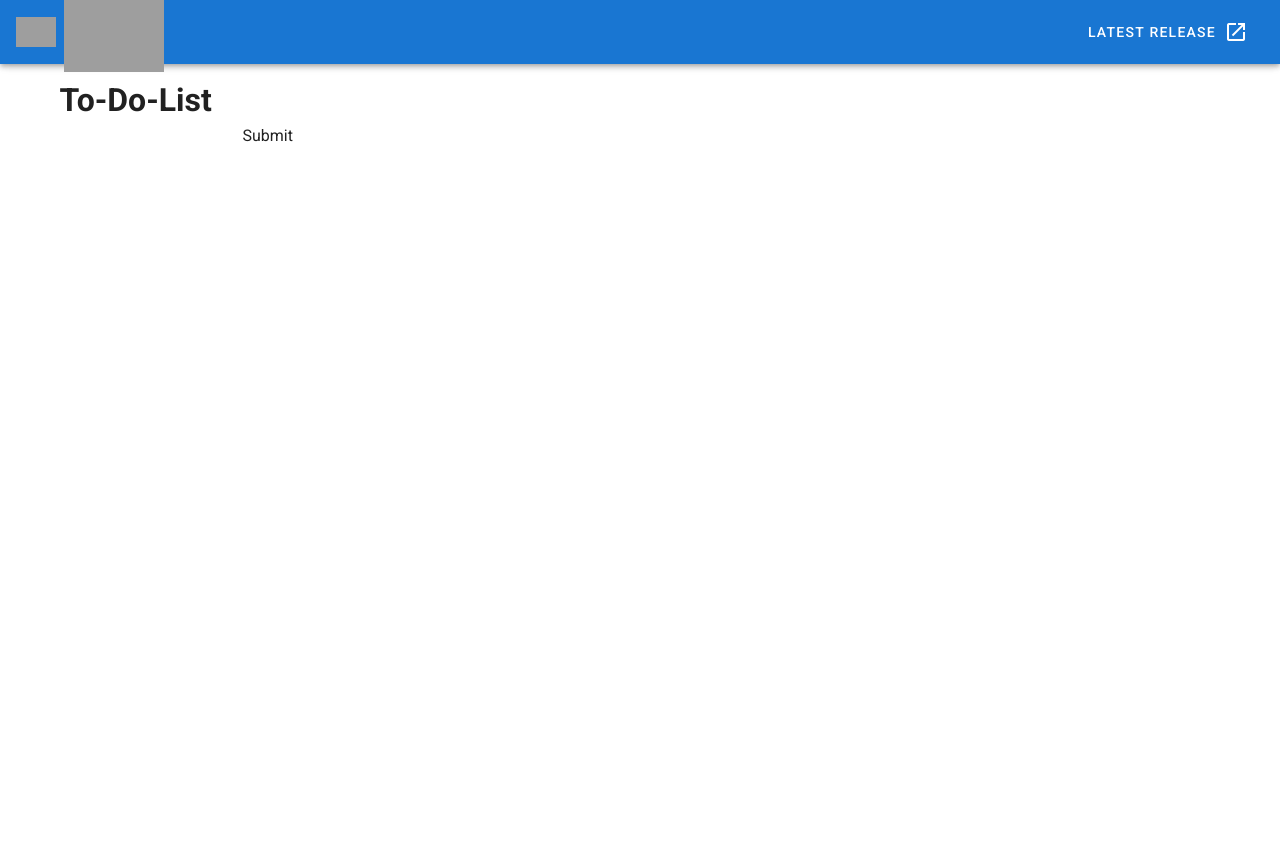
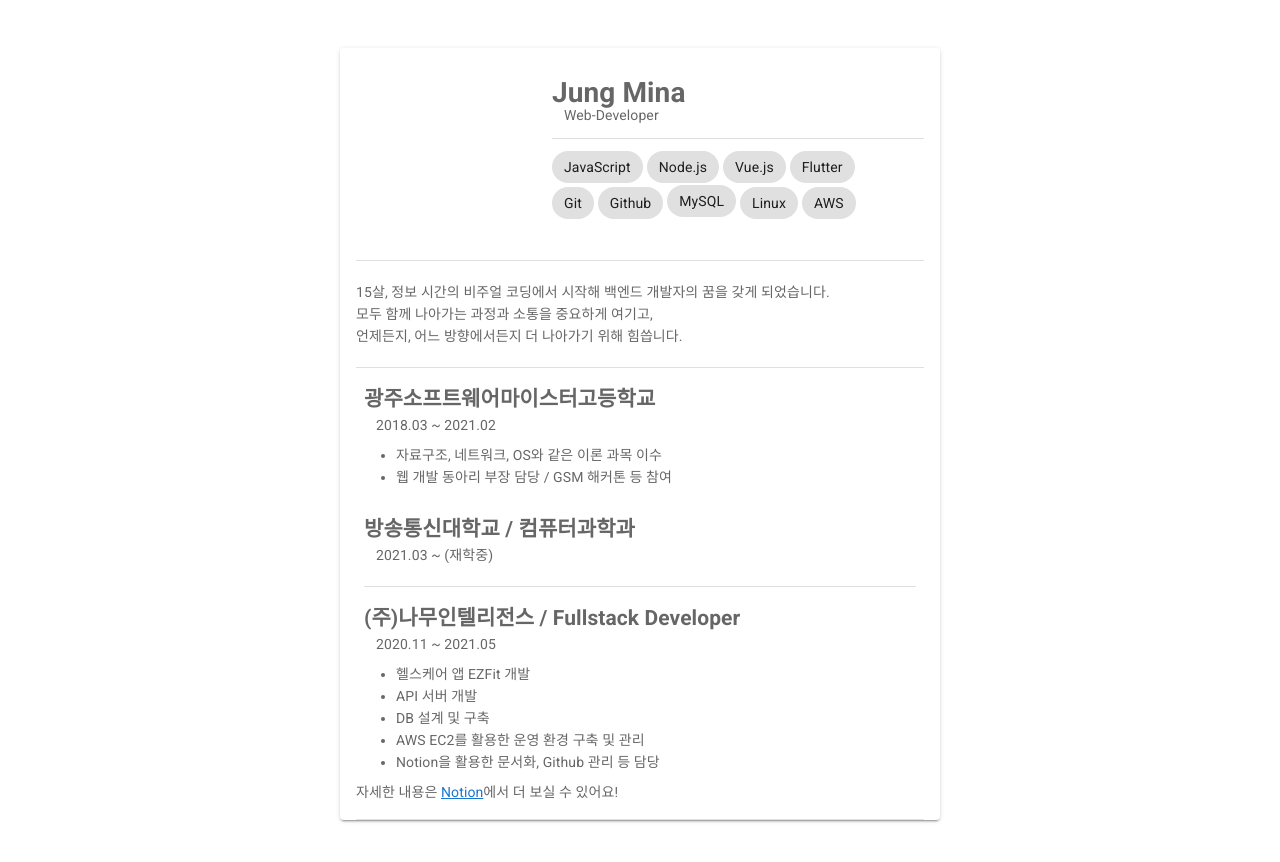
Before and after one commit to octavesop/s3-introduce, a Vue app in the folder todortk/: page / in a window 1280 px wide. Shown: the top 862 px of the page. Before the commit the page ends 800 px from the top, so only its background shows below. Built offline with nearby package versions, Linux system fonts and the light colour scheme; grey boxes are pictures that could not be loaded.

Commit message:
자기소개 표 완성!

```diff
--- a/todortk/src/App.vue
+++ b/todortk/src/App.vue
@@ -1,41 +1,5 @@
 <template>
   <v-app>
-    <v-app-bar
-      app
-      color="primary"
-      dark
-    >
-      <div class="d-flex align-center">
-        <v-img
-          alt="Vuetify Logo"
-          class="shrink mr-2"
-          contain
-          src="https://cdn.vuetifyjs.com/images/logos/vuetify-logo-dark.png"
-          transition="scale-transition"
-          width="40"
-        />
-
-        <v-img
-          alt="Vuetify Name"
-          class="shrink mt-1 hidden-sm-and-down"
-          contain
-          min-width="100"
-          src="https://cdn.vuetifyjs.com/images/logos/vuetify-name-dark.png"
-          width="100"
-        />
-      </div>
-
-      <v-spacer></v-spacer>
-
-      <v-btn
-        href="https://github.com/vuetifyjs/vuetify/releases/latest"
-        target="_blank"
-        text
-      >
-        <span class="mr-2">Latest Release</span>
-        <v-icon>mdi-open-in-new</v-icon>
-      </v-btn>
-    </v-app-bar>
 
     <v-main>
       <HelloWorld/>
--- a/todortk/src/components/HelloWorld.vue
+++ b/todortk/src/components/HelloWorld.vue
@@ -1,24 +1,88 @@
-<template>
-  <v-container>
-    <h1>To-Do-List</h1>
-    <input type="text" @change=handleFileUpload>
-    <input type="submit">
-  </v-container>
+
+    <template>
+  <v-card
+    :loading="loading"
+    class="mx-auto my-12"
+    max-width="600"
+  >
+    <template slot="progress">
+      <v-progress-linear
+        color="deep-purple"
+        height="10"
+        indeterminate
+      ></v-progress-linear>
+    </template>
+
+    <v-card-text>
+      <v-row
+        align="center"
+        class="mb-3"
+      >
+        <v-img
+          src="@/assets/profile.png"
+          class="ma-2"
+          max-height="180"
+          max-width="180"
+        />
+
+          <v-col>
+            <h1>Jung Mina</h1>
+            <span class=ma-3>Web-Developer</span>
+            <v-divider class="mt-3 mb-3"/>
+            <div>
+              <v-chip class=mr-1>JavaScript</v-chip>
+              <v-chip class=mr-1>Node.js</v-chip>
+              <v-chip class=mr-1>Vue.js</v-chip>
+              <v-chip class=mr-1>Flutter</v-chip>
+
+              <br>
+              <v-chip class="mr-1 mt-1">Git</v-chip>
+              <v-chip class="mr-1 mt-1">Github</v-chip>
+              <v-chip class=mr-1>MySQL</v-chip>
+              <v-chip class="mr-1 mt-1">Linux</v-chip>
+              <v-chip class="mr-1 mt-1">AWS</v-chip>
+            </div>
+          </v-col>
+      </v-row>
+      <v-divider class="mb-5"/>
+      <div>
+        15살, 정보 시간의 비주얼 코딩에서 시작해 백엔드 개발자의 꿈을 갖게 되었습니다.<br>
+        모두 함께 나아가는 과정과 소통을 중요하게 여기고, <br>
+        언제든지, 어느 방향에서든지 더 나아가기 위해 힘씁니다. <br>
+      </div>
+      <v-divider class="mt-5 mb-5"/>
+      <div class="ma-2">
+        <h2 class="mb-1">광주소프트웨어마이스터고등학교</h2>
+        <div class="ml-3">2018.03 ~ 2021.02</div>
+        <ul class="ma-2">
+          <li>자료구조, 네트워크, OS와 같은 이론 과목 이수</li>
+          <li>웹 개발 동아리 부장 담당 / GSM 해커톤 등 참여</li>
+        </ul>
+        <br>
+        <h2 class="mb-1">방송통신대학교 / 컴퓨터과학과</h2>
+        <div class="ml-3">2021.03 ~ (재학중)</div>
+        <v-divider class="mt-5 mb-5"/>
+        <h2 class="mb-1">(주)나무인텔리전스 / Fullstack Developer</h2>
+        <div class="ml-3">2020.11 ~ 2021.05</div>
+        <ul class="ma-2">
+          <li>헬스케어 앱 EZFit 개발</li>
+          <li>API 서버 개발</li>
+          <li>DB 설계 및 구축</li>
+          <li>AWS EC2를 활용한 운영 환경 구축 및 관리</li>
+          <li>Notion을 활용한 문서화, Github 관리 등 담당</li>
+        </ul>
+      </div>
+      <div>자세한 내용은 <a href="https://www.notion.so/d40739aa0d284cc897348405634a366c">Notion</a>에서 더 보실 수 있어요!</div>
+
+    </v-card-text>
+
+    <v-divider class="mx-4"></v-divider>
+
+  </v-card>
 </template>
 
 <script>
-//import AWS from 'aws-sdk'
 
 export default {
-  /*
-  data: {
-
-  },
-  */
-  methods: {
-    handleFileUpload() {
-      console.log("업로드 댓당 야호~")
-    }
-  }
 }
 </script>
```
Also changed, not shown: todortk/src/assets/profile.png (added).
